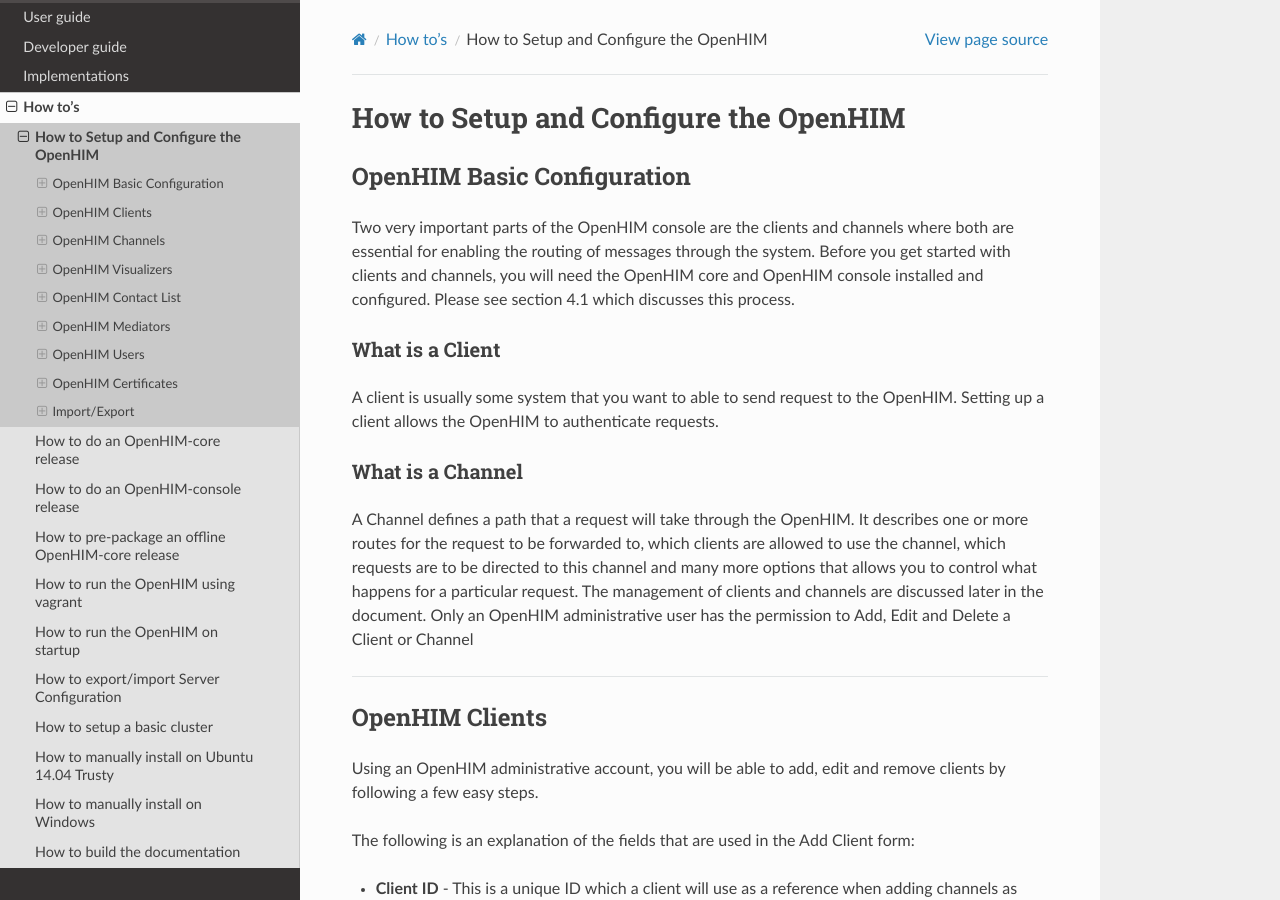
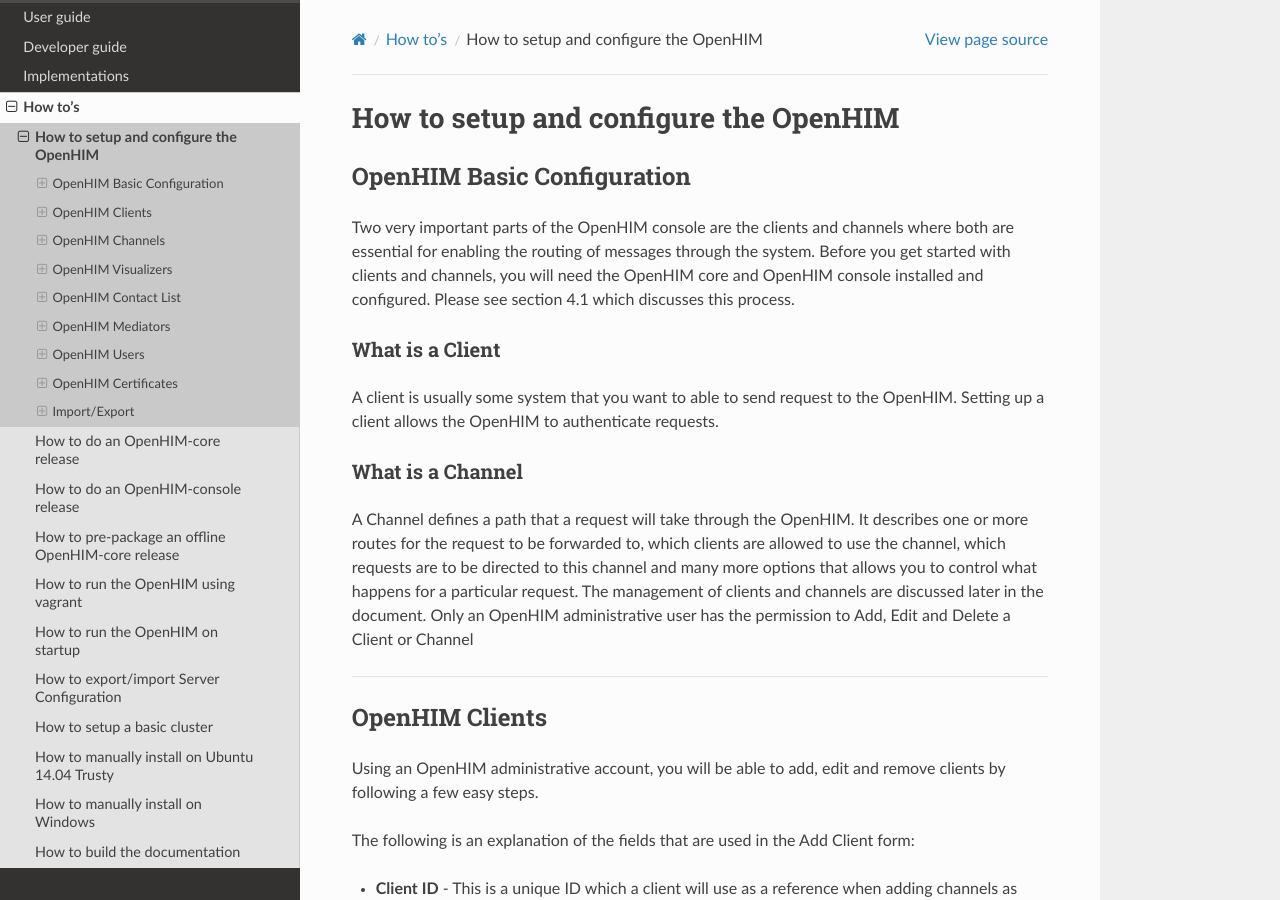
Before and after one commit to jembi/openhim-core-js, a Sphinx documentation site: the page built from docs/how-to/how-to-setup-and-configure-openhim.md, in a window 1280 px wide and 900 px high. Built offline with Sphinx 7.4.7 and the Read the Docs theme 2.0.0, drawn with Linux system fonts in a browser that asks for light colours; pages that are not in the unit, such as notebooks, are missing from menus.

Commit message:
Fix casing in heading
Consistency

```diff
--- a/docs/how-to/how-to-setup-and-configure-openhim.md
+++ b/docs/how-to/how-to-setup-and-configure-openhim.md
@@ -1,4 +1,4 @@
-# How to Setup and Configure the OpenHIM
+# How to setup and configure the OpenHIM
 
 ## OpenHIM Basic Configuration
 
```
